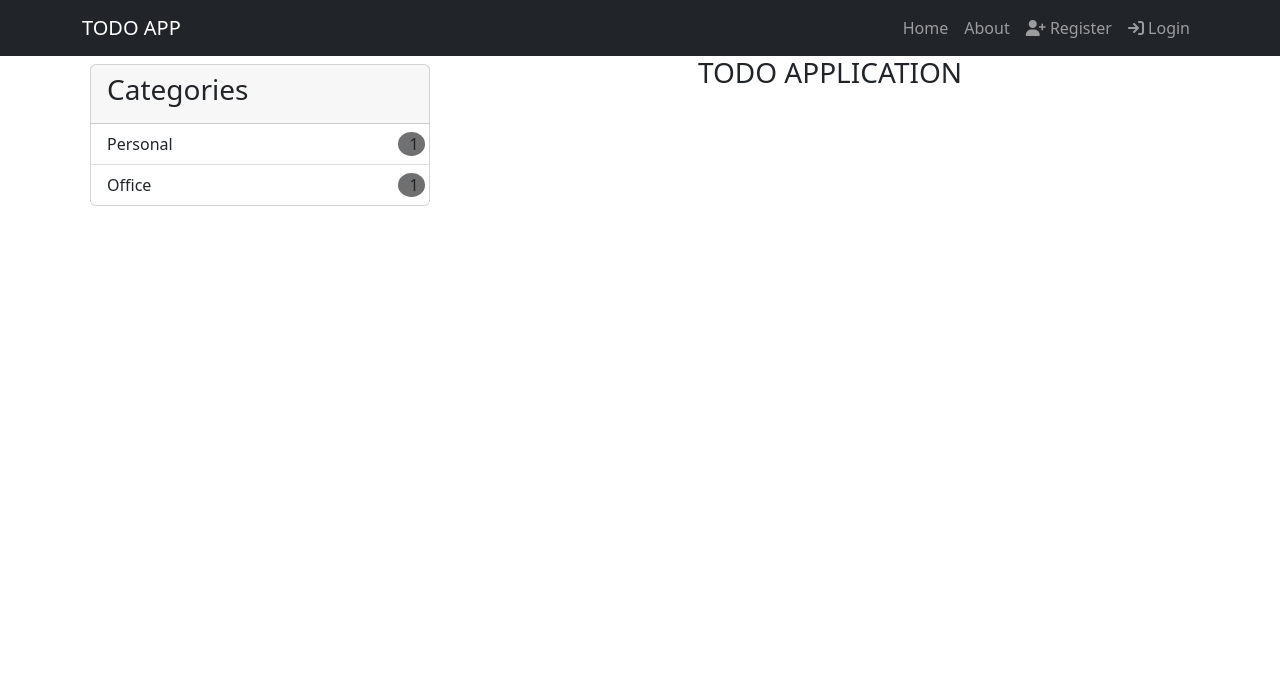
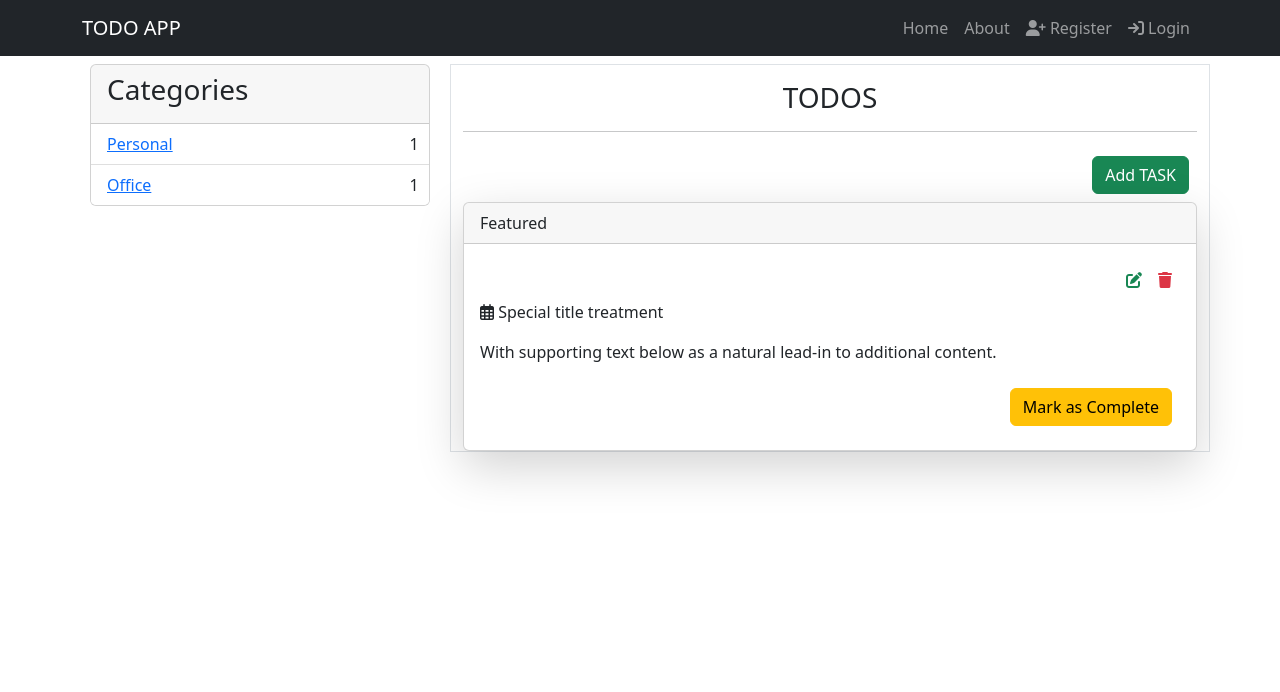
Before and after one commit to kamula/ToDo-App, a Django app: page /home in a window 1280 px wide. Shown: the top 692 px of the page. Run offline with Django 4.2, Linux system fonts and the light colour scheme; some libraries are stand-ins or nearby versions.

Commit message:
link in home categories

```diff
--- /dev/null
+++ b/templates/partials/TodoCard.html
@@ -0,0 +1,25 @@
+<div class="card shadow-lg">
+    <div class="card-header">
+      Featured
+    </div>
+    <div class="card-body">
+        <div class="d-flex flex-row-reverse">
+            <div class="p-2 text-danger">
+                <i class="fa fa-trash" aria-hidden="true"></i>
+            </div>
+            <div class="p-2 text-success">
+                <i class="fa-solid fa-pen-to-square"></i>
+            </div>
+          </div>
+        <p class="card-text">
+            <i class="fa-regular fa-calendar-days"></i>
+            Special title treatment
+        </p>
+        <p class="card-text">With supporting text below as a natural lead-in to additional content.</p>
+        <div class="d-flex flex-row-reverse">
+            <div class="p-2">
+                <button type="button" class="btn btn-warning">Mark as Complete</button>
+            </div>
+        </div>
+    </div>
+  </div>
--- a/templates/todo/homePage.html
+++ b/templates/todo/homePage.html
@@ -10,21 +10,32 @@
                 <ul class="list-group list-group-flush">
                     <li class="list-group-item">
                         <div class="row">
-                            <div class="col-md-11">Personal</div>
-                            <div class="col-md-1" style="border-radius: 50%;background: #707070;">1</div>
+                            <div class="col-md-11">
+                                <a href="#">Personal</a>
+                            </div>
+                            <div class="col-md-1">1</div>
                         </div>
                     </li>
                     <li class="list-group-item">
                         <div class="row">
-                            <div class="col-md-11">Office</div>
-                            <div class="col-md-1" style="border-radius: 50%;background: #707070;">1</div>
+                            <div class="col-md-11">
+                                <a href="#">Office</a>
+                            </div>
+                            <div class="col-md-1">1</div>
                         </div>
                     </li>
                 </ul>
             </div>
         </div>
-        <div class="col-md-8">
-            <h3 class="text-center">TODO APPLICATION</h3>
+        <div class="col-md-8 border mt-2">
+            <h3 class="text-center m-3">TODOS</h3>
+            <hr>
+            <div class="d-flex flex-row-reverse">
+                <div class="p-2">
+                    <button type="button" class="btn btn-success">Add TASK</button>
+                </div>
+            </div>
+            {% include 'partials/TodoCard.html' %}
         </div>
     </div>
 </div>
```
